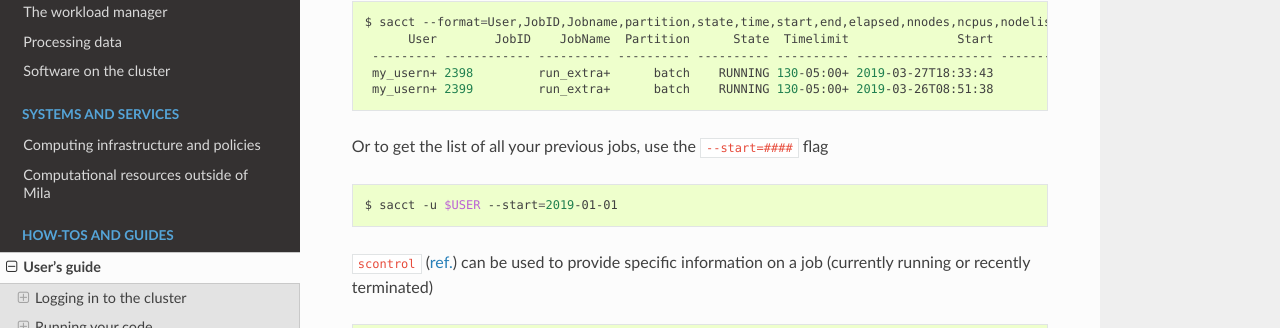
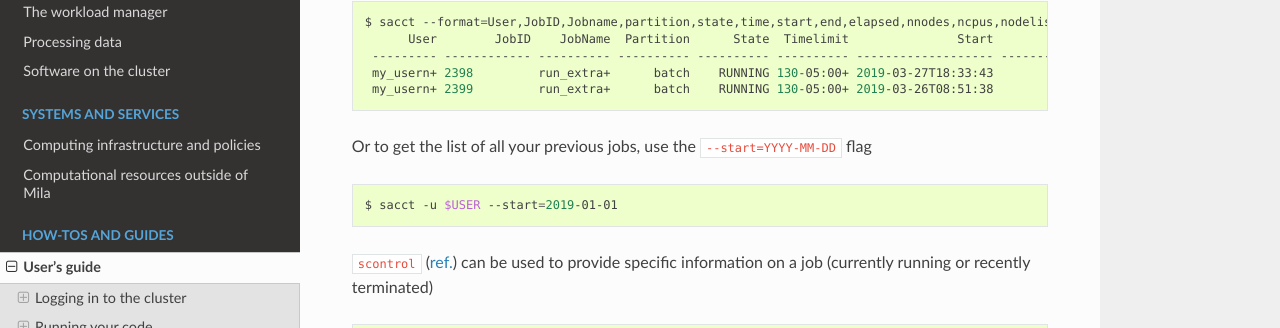
Before and after one commit to mila-iqia/mila-docs, a Sphinx documentation site: the page built from docs/Userguide.rst, in a window 1280 px wide and 900 px high, scrolled down 7342 px. Shown: the part 119-447 px from the top of the window. Built offline with Sphinx 7.4.7 and the Read the Docs theme 2.0.0, drawn with Linux system fonts in a browser that asks for light colours.

Commit message:
Update Userguide_running_code.rst
Resolves #56

```diff
--- a/docs/Userguide_running_code.rst
+++ b/docs/Userguide_running_code.rst
@@ -244,7 +244,7 @@ the fields you want to display
     my_usern+ 2399         run_extra+      batch    RUNNING 130-05:00+ 2019-03-26T08:51:38             Unknown 2-10:49:59        1         16 node9           /home/mila/my_usern+
 
 
-Or to get the list of all your previous jobs, use the ``--start=####`` flag
+Or to get the list of all your previous jobs, use the ``--start=YYYY-MM-DD`` flag
 
 .. prompt:: bash
 
```
